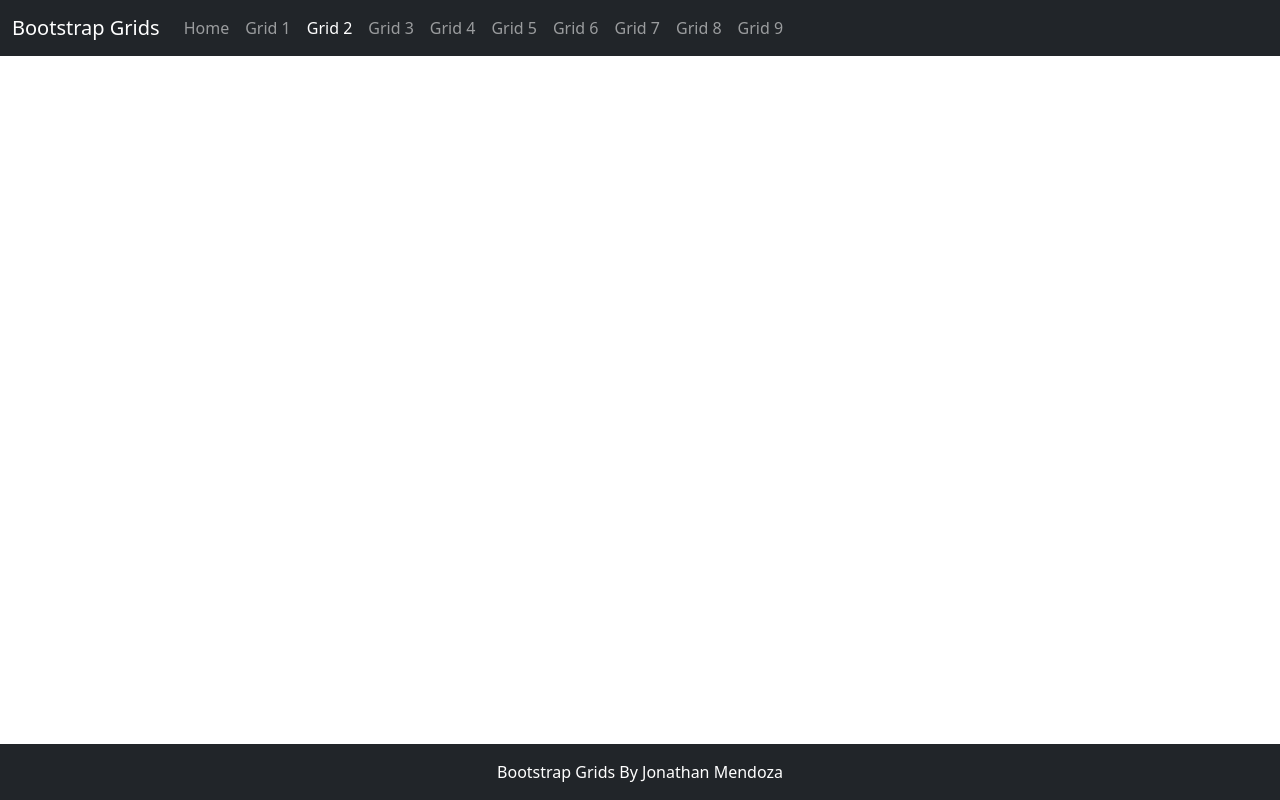
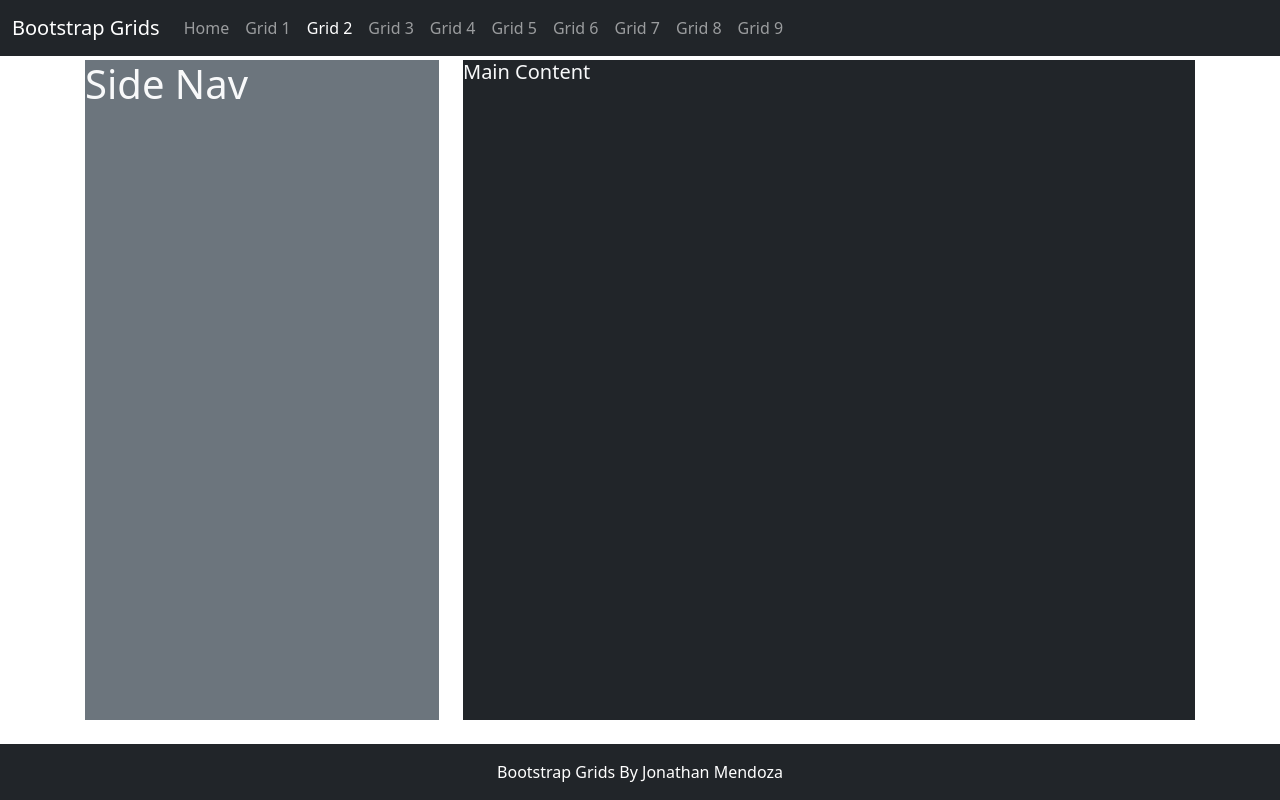
Before and after one commit to quartet4/BootstrapGrids, a plain HTML site: page grid2.html in a window 1280 px wide. Drawn offline with nearby package versions, Linux system fonts and the light colour scheme.

Commit message:
add grid 2 page

```diff
--- a/css/site.css
+++ b/css/site.css
@@ -26,5 +26,5 @@ main > .container {
 }
 
 .minheight {
-  min-height: 70vh;
+  min-height: 80vh;
 }
--- a/grid2.html
+++ b/grid2.html
@@ -75,7 +75,20 @@
     </nav>
 
     <main class="flex-shrink-0">
-      <div class="container"></div>
+      <div class="container h-100 minheight">
+        <div class="row h-100">
+          <div class="col-4">
+            <div class="bg-secondary text-light h-100">
+              <h1>Side Nav</h1>
+            </div>
+          </div>
+          <div class="col-8">
+            <div class="bg-dark text-light h-100">
+              <h5>Main Content</h5>
+            </div>
+          </div>
+        </div>
+      </div>
     </main>
     <footer class="footer mt-auto py-3 bg-dark sticky-footer">
       <div class="container-fluid text-center">
```
